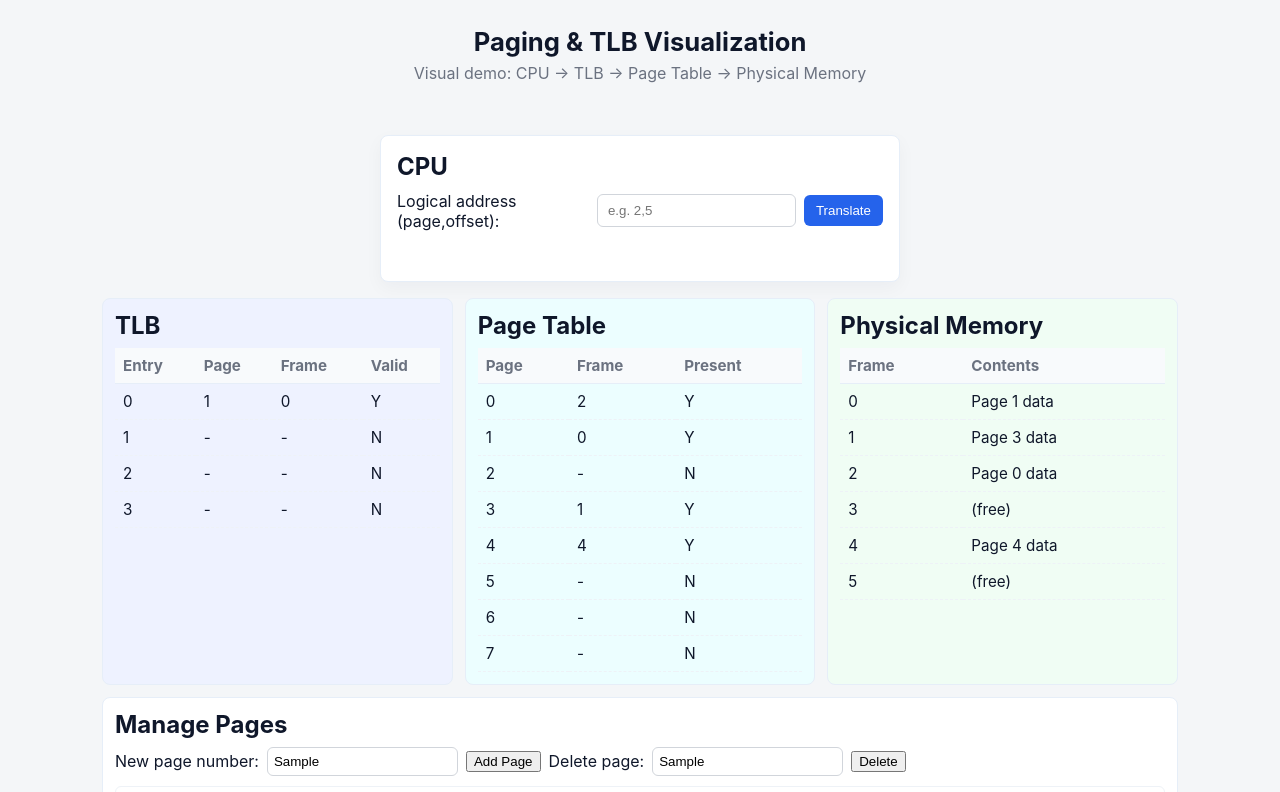
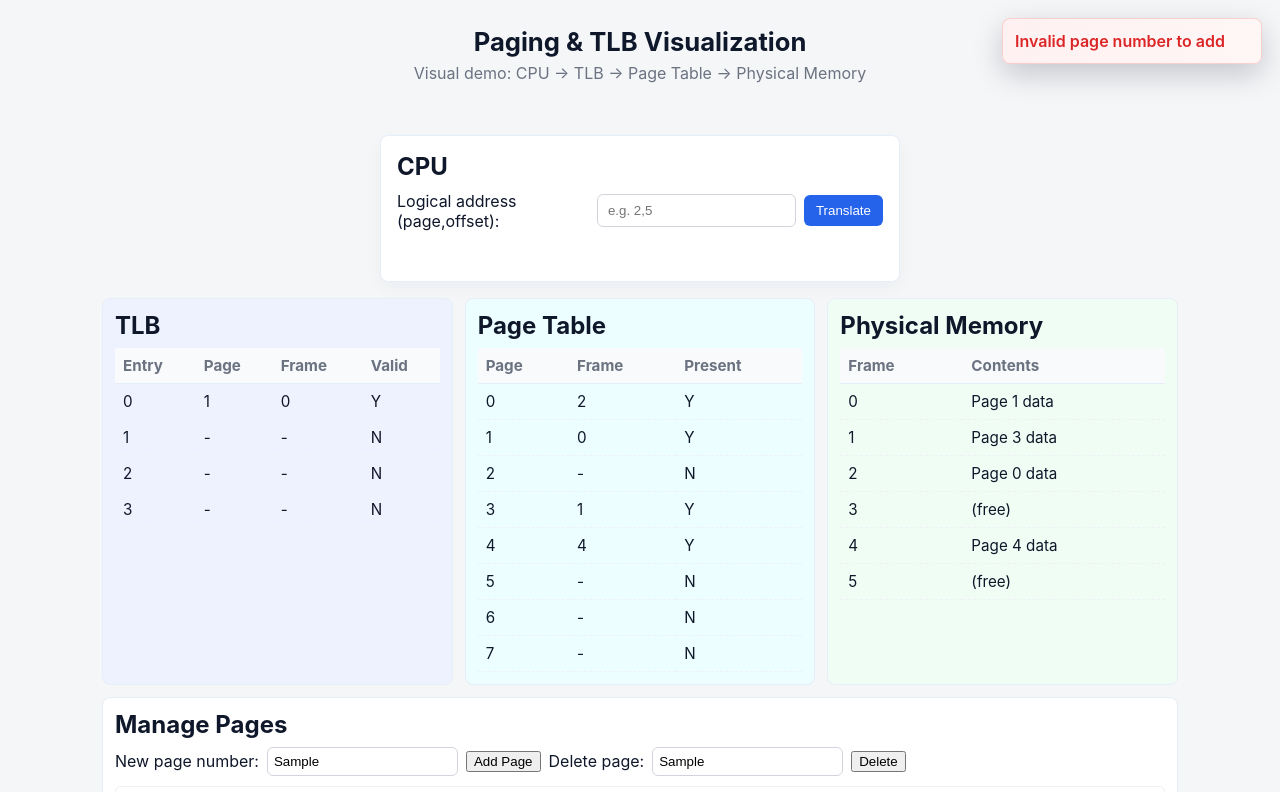
Before and after one commit to ISNE11/Vistualise-Paging-Memory, a plain HTML site: page index.html in a window 1280 px wide. Both pictures are taken after typing "Sample", "Sample" into the empty fields and a click on the button "Add Page". Shown: the top 792 px of the page. Drawn offline with Linux system fonts and the light colour scheme.

Commit message:
Add visual alert for errors and information messages

```diff
--- a/css/styles.css
+++ b/css/styles.css
@@ -95,3 +95,9 @@ footer{text-align:center;padding:14px;color:var(--muted)}
 .page-fault-highlight{background:linear-gradient(90deg,rgba(220,38,38,0.12),rgba(220,38,38,0.02));border-left:4px solid var(--danger)!important}
 
 .deleted{opacity:0.6;color:var(--muted);background:linear-gradient(90deg,rgba(148,163,184,0.03),rgba(148,163,184,0.01))}
+
+/* visual alert */
+#visual-alert{position:fixed;right:18px;top:18px;z-index:80;min-width:260px;max-width:480px;padding:12px;border-radius:8px;box-shadow:0 10px 30px rgba(2,6,23,0.2);display:none;font-weight:600}
+#visual-alert.info{background:linear-gradient(90deg,#eef2ff,#f8fafc);color:#0f172a;border:1px solid #c7d2fe}
+#visual-alert.error{background:linear-gradient(90deg,#fff1f2,#fff6f6);color:var(--danger);border:1px solid rgba(220,38,38,0.18)}
+#visual-alert.fault{background:linear-gradient(90deg,#fff7ed,#fffbf7);color:var(--danger);border:1px solid rgba(245,158,11,0.18)}
--- a/index.html
+++ b/index.html
@@ -111,6 +111,9 @@
     <p>Made for teaching — interactive paging &amp; TLB demo (plain JavaScript)</p>
   </footer>
 
+  <!-- Visual alert for faults/errors -->
+  <div id="visual-alert" role="status" aria-live="assertive"></div>
+
   <script src="js/script.js"></script>
 </body>
 </html>
--- a/js/script.js
+++ b/js/script.js
@@ -80,6 +80,21 @@
     li.textContent = `${new Date().toLocaleTimeString()} - ${text}`;
     if(type) li.classList.add(type);
     logList.insertBefore(li, logList.firstChild);
+    // show visual alert for errors/faults/info
+    if(type==='error' || type==='fault' || type==='info') showVisualAlert(text,type);
+  }
+
+  // Visual alert helper
+  const visualAlert = document.getElementById('visual-alert');
+  let visualTimer = null;
+  function showVisualAlert(text,type){
+    if(!visualAlert) return;
+    visualAlert.textContent = text;
+    visualAlert.className = '';
+    visualAlert.classList.add(type||'info');
+    visualAlert.style.display = 'block';
+    if(visualTimer) clearTimeout(visualTimer);
+    visualTimer = setTimeout(()=>{ visualAlert.style.display='none'; visualAlert.className=''; }, 3800);
   }
 
   // Simple LRU-ish: ages increase, replace highest age or invalid
```
